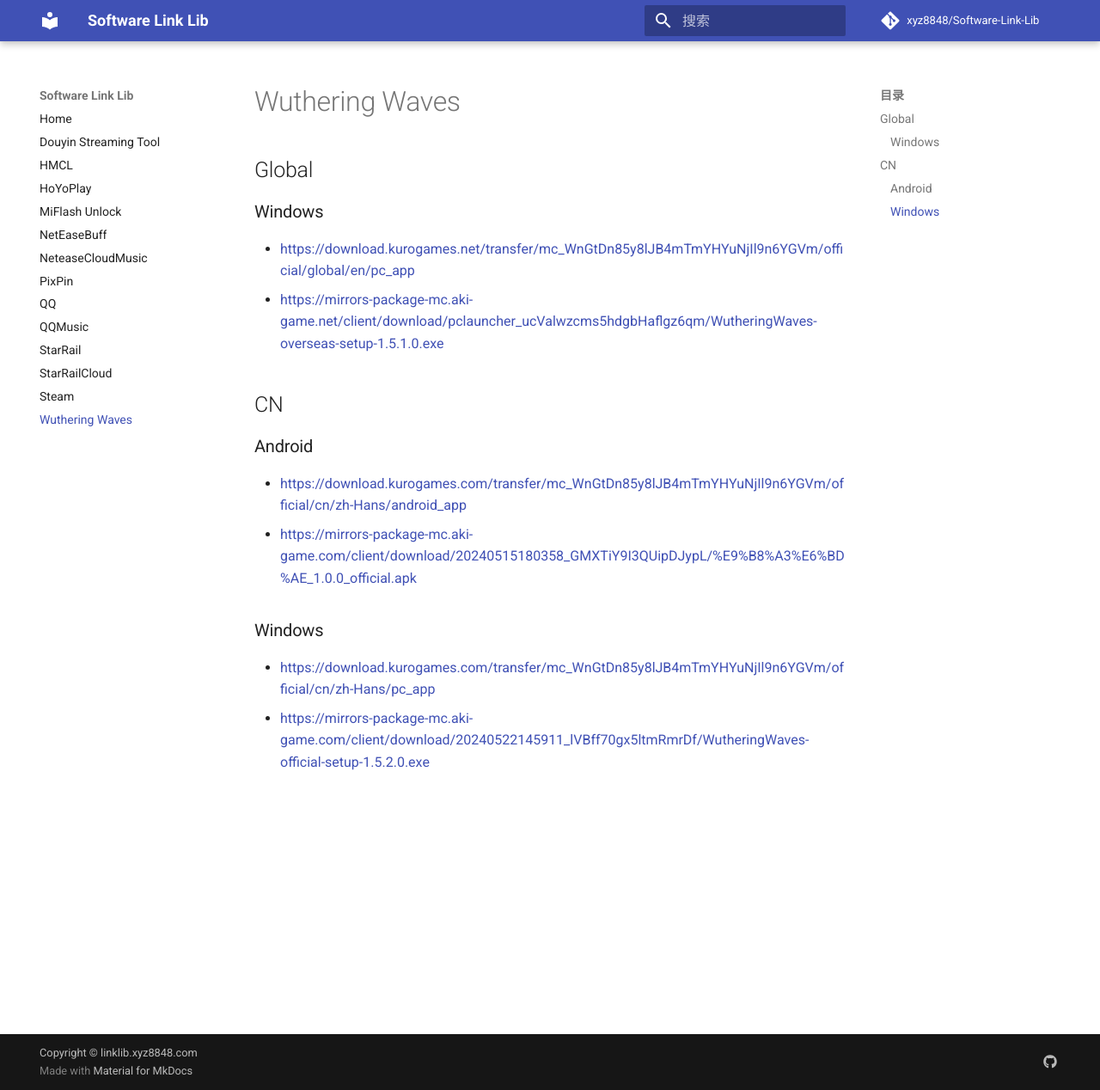
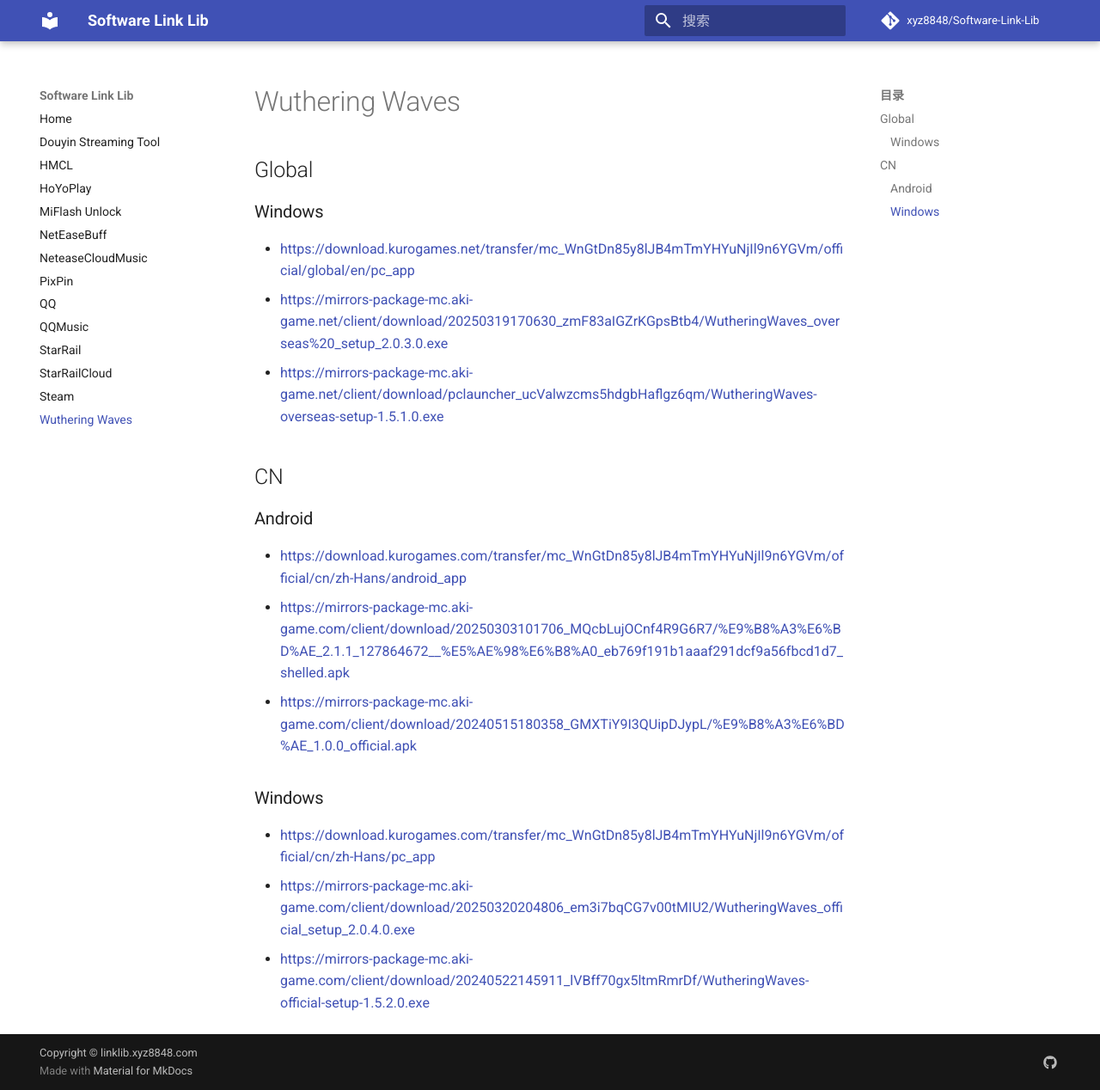
Before and after one commit to xyz8848/Software-Link-Lib, an MkDocs documentation site: the page built from docs/WutheringWaves.md, in a window 1280 px wide and 1268 px high. Shown: the whole window at 86% size. Built offline with MkDocs 1.6.1 and Material for MkDocs 9.7.7, drawn with Linux system fonts in a browser that asks for light colours; comment, search, counter and statistics services are not loaded; part of the change alters nothing that is shown.

Commit message:
Update WutheringWaves.md

```diff
--- a/docs/WutheringWaves.md
+++ b/docs/WutheringWaves.md
@@ -3,13 +3,16 @@
 ## Global
 ### Windows
 - [https://download.kurogames.net/transfer/mc_WnGtDn85y8lJB4mTmYHYuNjIl9n6YGVm/official/global/en/pc_app](https://download.kurogames.net/transfer/mc_WnGtDn85y8lJB4mTmYHYuNjIl9n6YGVm/official/global/en/pc_app)
+- [https://mirrors-package-mc.aki-game.net/client/download/20250319170630_zmF83aIGZrKGpsBtb4/WutheringWaves_overseas%20_setup_2.0.3.0.exe](https://mirrors-package-mc.aki-game.net/client/download/20250319170630_zmF83aIGZrKGpsBtb4/WutheringWaves_overseas%20_setup_2.0.3.0.exe)
 - [https://mirrors-package-mc.aki-game.net/client/download/pclauncher_ucValwzcms5hdgbHaflgz6qm/WutheringWaves-overseas-setup-1.5.1.0.exe](https://mirrors-package-mc.aki-game.net/client/download/pclauncher_ucValwzcms5hdgbHaflgz6qm/WutheringWaves-overseas-setup-1.5.1.0.exe)
 
 ## CN
 ### Android
 - [https://download.kurogames.com/transfer/mc_WnGtDn85y8lJB4mTmYHYuNjIl9n6YGVm/official/cn/zh-Hans/android_app](https://download.kurogames.com/transfer/mc_WnGtDn85y8lJB4mTmYHYuNjIl9n6YGVm/official/cn/zh-Hans/android_app)
+- [https://mirrors-package-mc.aki-game.com/client/download/20250303101706_MQcbLujOCnf4R9G6R7/%E9%B8%A3%E6%BD%AE_2.1.1_127864672__%E5%AE%98%E6%B8%A0_eb769f191b1aaaf291dcf9a56fbcd1d7_shelled.apk](https://mirrors-package-mc.aki-game.com/client/download/20250303101706_MQcbLujOCnf4R9G6R7/%E9%B8%A3%E6%BD%AE_2.1.1_127864672__%E5%AE%98%E6%B8%A0_eb769f191b1aaaf291dcf9a56fbcd1d7_shelled.apk)
 - [https://mirrors-package-mc.aki-game.com/client/download/20240515180358_GMXTiY9I3QUipDJypL/%E9%B8%A3%E6%BD%AE_1.0.0_official.apk](https://mirrors-package-mc.aki-game.com/client/download/20240515180358_GMXTiY9I3QUipDJypL/%E9%B8%A3%E6%BD%AE_1.0.0_official.apk)
 
 ### Windows
 - [https://download.kurogames.com/transfer/mc_WnGtDn85y8lJB4mTmYHYuNjIl9n6YGVm/official/cn/zh-Hans/pc_app](https://download.kurogames.com/transfer/mc_WnGtDn85y8lJB4mTmYHYuNjIl9n6YGVm/official/cn/zh-Hans/pc_app)
+- [https://mirrors-package-mc.aki-game.com/client/download/20250320204806_em3i7bqCG7v00tMIU2/WutheringWaves_official_setup_2.0.4.0.exe](https://mirrors-package-mc.aki-game.com/client/download/20250320204806_em3i7bqCG7v00tMIU2/WutheringWaves_official_setup_2.0.4.0.exe)
 - [https://mirrors-package-mc.aki-game.com/client/download/20240522145911_lVBff70gx5ltmRmrDf/WutheringWaves-official-setup-1.5.2.0.exe](https://mirrors-package-mc.aki-game.com/client/download/20240522145911_lVBff70gx5ltmRmrDf/WutheringWaves-official-setup-1.5.2.0.exe)
```
